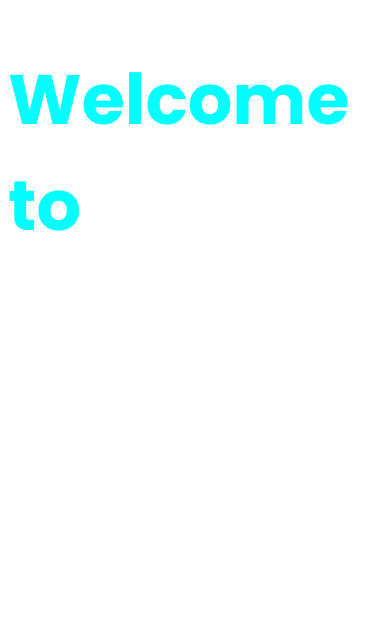
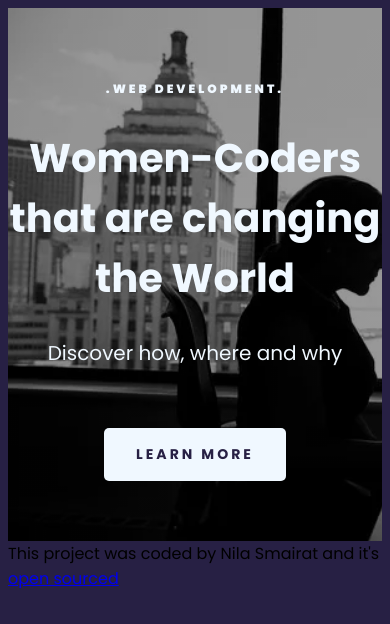
Before and after one commit to nsmairat/WomenCoding-project, a plain HTML site: page index.html in a window 390 px wide. Drawn offline with Linux system fonts and the light colour scheme.

Commit message:
worked on the header and its css and made it responsive

```diff
--- a/index.html
+++ b/index.html
@@ -12,7 +12,22 @@
     />
     <link rel="stylesheet" href="src/style.css" />
   </head>
+
   <body>
-    <h1>Welcome to</h1>
+    <div class="container">
+      <header>
+        <h3>.Web Development.</h3>
+        <h1>Women-Coders that are changing the World</h1>
+        <h2>Discover how, where and why</h2>
+        <a href="#">Learn more</a>
+      </header>
+
+      <footer>
+        This project was coded by Nila Smairat and it's
+        <a href="https://github.com/nsmairat/WomenCoding-project"
+          >open sourced</a
+        >
+      </footer>
+    </div>
   </body>
 </html>
--- a/src/style.css
+++ b/src/style.css
@@ -1,5 +1,76 @@
-h1 {
-  color: aqua;
+body {
+  font-family: "Poppins", sans-serif;
+  background-color: #272044;
+}
+
+header {
+  background-image: linear-gradient(rgba(0, 0, 0, 0.4), rgba(0, 0, 0, 0.4)),
+    url("../images/herowoman.jpeg");
+  background-repeat: no-repeat;
+  background-size: cover;
+  color: aliceblue;
+  text-align: center;
+  padding: 200px 0;
+}
+
+.container {
+  max-width: 1400px;
+  margin: 0 auto;
+}
+
+header h1 {
+  font-weight: 700;
   font-size: 70px;
-  font-family: "Poppins" , sans-serif;
+  line-height: 1.5;
+  margin: 30px 0;
 }
+
+header h2 {
+  font-weight: 400;
+  font-size: 50px;
+  line-height: 1.5;
+  margin: 0;
+  padding-bottom: 60px;
+}
+
+h3 {
+  font-weight: 900;
+  font-size: 21px;
+  line-height: 1.5;
+  letter-spacing: 3px;
+  text-transform: uppercase;
+  margin-bottom: 0;
+}
+
+header a {
+  font-weight: 700;
+  font-size: 14px;
+  line-height: 1.5;
+  text-align: center;
+  letter-spacing: 3px;
+  text-transform: uppercase;
+  background-color: aliceblue;
+  text-decoration: none;
+  color: #272044;
+  padding: 16px 32px;
+  display: inline-block;
+  border-radius: 5px;
+}
+
+@media (max-width: 900px) {
+  header {
+    padding: 60px 0;
+  }
+
+  header h1 {
+    font-size: 40px;
+  }
+
+  header h2 {
+    font-size: 20px;
+  }
+
+  header h3 {
+    font-size: 12px;
+  }
+}
```
